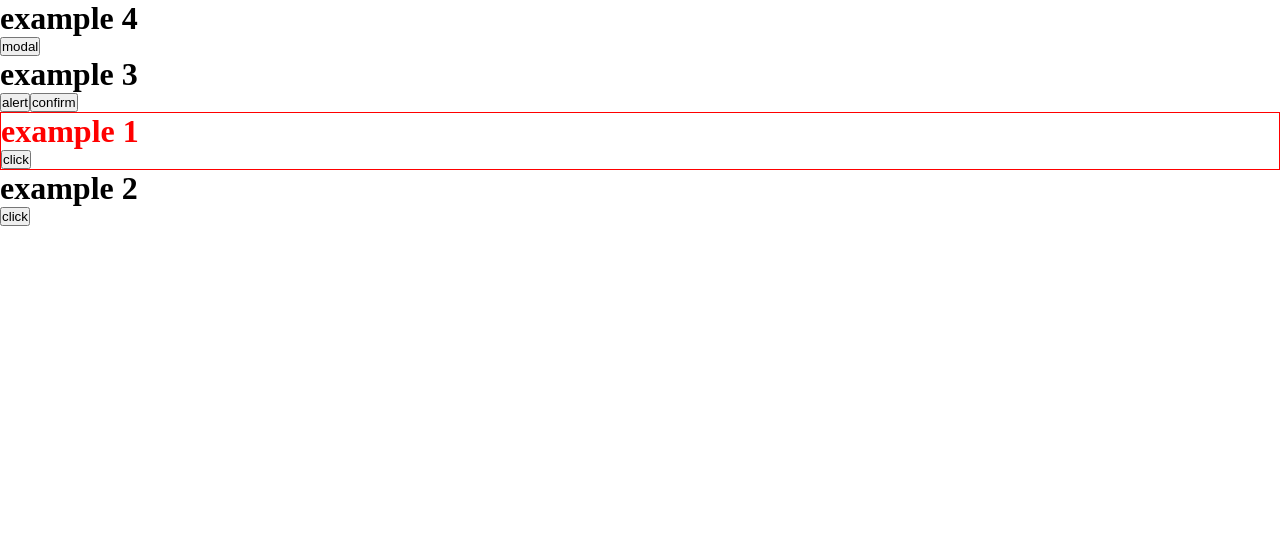
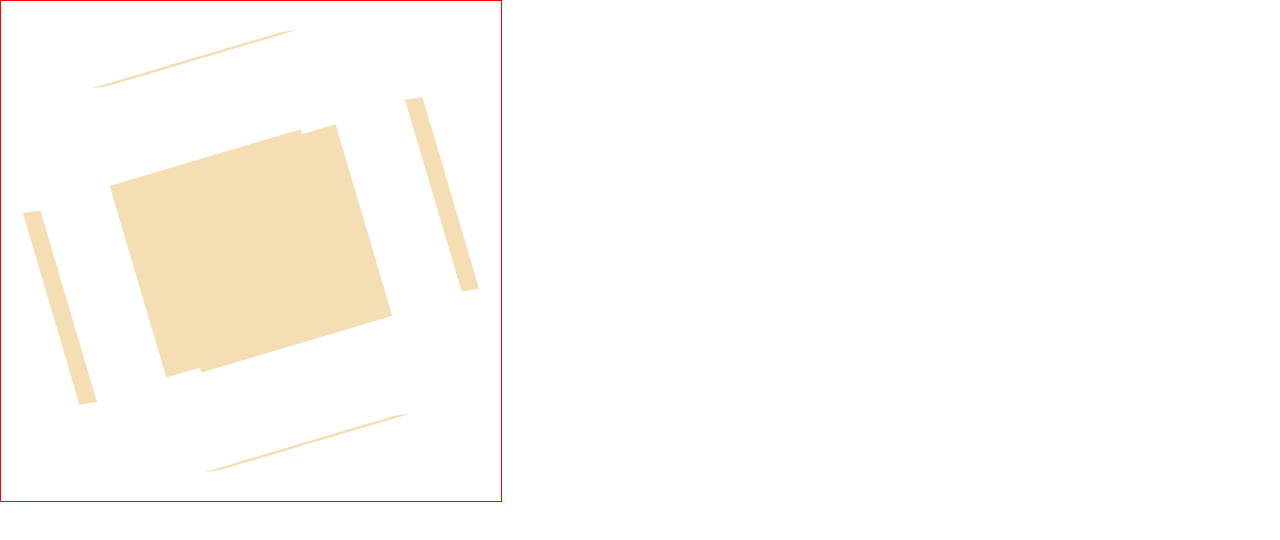
Before and after one commit to Lruler/React-ts, a React (Vite) app: page / in a window 1280 px wide. Shown: the top 540 px of the page. Built offline with nearby package versions, Linux system fonts and the light colour scheme.

Commit message:
feat: 增加3D动画组件

```diff
--- a/src/App.tsx
+++ b/src/App.tsx
@@ -1,20 +1,22 @@
 import { useState } from 'react';
 import Dialog, { alert, confirm, modal } from './components/Dialog';
+import Abbr from './components/Abbr'
 
 function App() {
-  const [x, setX] = useState(false);
-  const [y, setY] = useState(false);
-  const openModal = () => {
-    const close = modal(
-      <h1>
-        你好
-        <button onClick={() => close()}>close</button>
-      </h1>
-    );
-  };
+  // const [x, setX] = useState(false);
+  // const [y, setY] = useState(false);
+  // const openModal = () => {
+  //   const close = modal(
+  //     <h1>
+  //       你好
+  //       <button onClick={() => close()}>close</button>
+  //     </h1>
+  //   );
+  // };
   return (
     <>
-      <div>
+      <Abbr />
+      {/* <div>
         <h1>example 4</h1>
         <button onClick={openModal}>modal</button>
       </div>
@@ -103,7 +105,7 @@ function App() {
         >
           <strong>hi</strong>
         </Dialog>
-      </div>
+      </div> */}
     </>
   );
 }
--- /dev/null
+++ b/src/components/Abbr/index.css
@@ -0,0 +1,126 @@
+.container {
+    width: 500px;
+    height: 500px;
+    border: 1px solid red;
+    display: flex;
+    justify-content: center;
+    align-items: center;
+}
+
+.out-div img{
+    width: 200px;
+    height: 200px;
+    object-fit: cover;
+}
+
+.in-div img {
+    width: 100px;
+    height: 100px;
+    object-fit: cover;
+}
+
+.box {
+    position: absolute;
+    width: 200px;
+    height: 200px;
+    transform-style: preserve-3d;
+    animation: rotateAnimate 10s linear infinite;
+}
+
+.out-div {
+    width: 200px;
+    height: 200px;
+    position: absolute;
+    transition: transform 1s ease-in;
+    background-color: wheat;
+}
+
+.out-front {
+    transform: translateZ(100px);
+}
+
+.out-back {
+    transform: translateZ(-100px) rotateY(180deg);
+}
+
+.out-left {
+    transform: translateX(-100px) rotateY(-90deg);
+}
+
+.out-right {
+    transform: translateX(100px) rotateY(90deg);
+}
+
+.out-top {
+    transform: translateY(-100px) rotateX(90deg);
+}
+
+.out-bottom {
+    transform: translateY(100px) rotateX(-90deg);
+}
+
+.container:hover .out-front {
+    transform: translateZ(200px);
+}
+
+.container:hover .out-back {
+    transform: translateZ(-200px) rotateY(180deg);
+}
+
+.container:hover .out-left {
+    transform: translateX(-200px) rotateY(-90deg);
+}
+
+.container:hover .out-right {
+    transform: translateX(200px) rotateY(90deg);
+}
+
+.container:hover .out-top {
+    transform: translateY(-200px) rotateX(90deg);
+}
+
+.container:hover .out-bottom {
+    transform: translateY(200px) rotateX(-90deg);
+}
+
+.in-div {
+    margin-left: 50px;
+    margin-top: 50px;
+    width: 100px;
+    height: 100px;
+    position: absolute;
+    background-color: thistle;
+}
+
+.in-front {
+    transform: translateZ(50px);
+}
+
+.in-back {
+    transform: translateZ(-50px) rotateY(180deg);
+}
+
+.in-left {
+    transform: translateX(-50px) rotateY(-90deg);
+}
+
+.in-right {
+    transform: translateX(50px) rotateY(90deg);
+}
+
+.in-top {
+    transform: translateY(-50px) rotateX(90deg);
+}
+
+.in-bottom {
+    transform: translateY(50px) rotateX(-90deg);
+}
+
+@keyframes rotateAnimate {
+    0% {
+        transform: rotateX(0deg) rotateY(0deg) rotateZ(0deg);
+    }
+    100% {
+        transform: rotateX(360deg) rotateY(360deg) rotateZ(360deg);
+    }
+}
--- /dev/null
+++ b/src/components/Abbr/index.tsx
@@ -0,0 +1,28 @@
+import React from 'react';
+import './index.css';
+
+const Abbr: React.FC = () => {
+  return (
+    <>
+      <div className="container">
+        <div className="box">
+          <div className="out-div out-front"></div>
+          <div className="out-div out-back"></div>
+          <div className="out-div out-left"></div>
+          <div className="out-div out-right"></div>
+          <div className="out-div out-top"></div>
+          <div className="out-div out-bottom"></div>
+
+          <div className="in-div in-front"></div>
+          <div className="in-div in-back"></div>
+          <div className="in-div in-left"></div>
+          <div className="in-div in-right"></div>
+          <div className="in-div in-top"></div>
+          <div className="in-div in-bottom"></div>
+        </div>
+      </div>
+    </>
+  );
+};
+
+export default Abbr;
```
